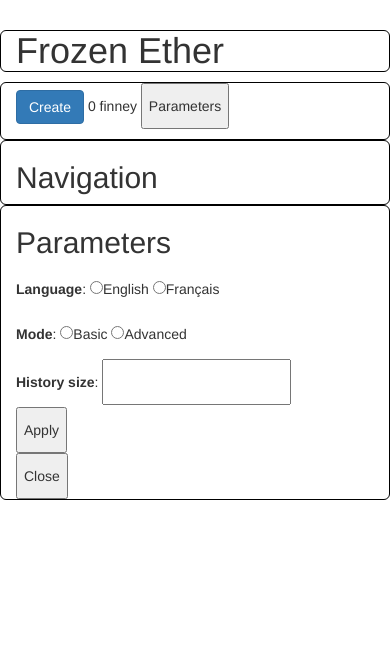
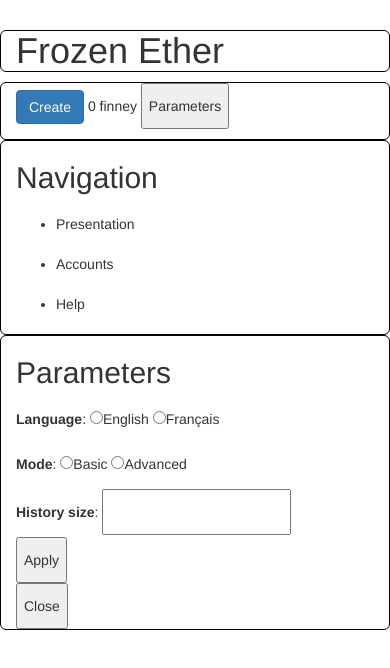
Before and after one commit to SimonBatardiere/frozenether, a plain HTML site: page index.html in a window 390 px wide. Both pictures are taken after a click on the button "Parameters". Drawn offline with nearby package versions, Linux system fonts and the light colour scheme.

Commit message:
Add nivagation left menu

```diff
--- a/index.html
+++ b/index.html
@@ -30,7 +30,15 @@
 			<div id="pages" class="row">
 				<nav class="col-sm-2">
 					<h2>Navigation</h2>
+					<ul id="navigation">
+						<li id="navigation_presentation">Presentation</li>
+						<li id="navigation_accounts">Accounts</li>
+						<li id="navigation_help">Help</li>
+					</ul>
 				</nav>
+				<section id="page_presentation" class="col-sm-10">
+					<h2>Presentation</h2>
+				</section>
 				<section id="page_accounts" class="col-sm-10">
 					<div class="col-sm-9" id="accounts_empty">
 						<button data-toggle="modal" href="#popup_create_account" class="btn btn-primary">Create</button>
@@ -44,6 +52,9 @@
 						<h2>History</h2>
 						<div id="history"></div>
 					</aside>
+				</section>
+				<section id="page_help" class="col-sm-10">
+					<h2>Help</h2>
 				</section>
 				<section id="page_parameters" class="col-sm-10">
 					<h2>Parameters</h2>
--- a/js/script.js
+++ b/js/script.js
@@ -161,9 +161,31 @@ frozenether.Account.prototype.update = function(msg) {
 	updateTotalAmount();
 }
 
-$(function() {
+frozenether.changePage = function(page) {
+	if (typeof frozenether.current_page !== 'undefined') {
+		$(frozenether.current_page).hide();
+	}
+	if (typeof page === 'undefined') {
+		page = frozenether.previous_page;
+	}
+	if (typeof page === 'undefined') {
+		page = '#page_presentation';
+	}
+	$(page).show();
+	frozenether.previous_page = frozenether.current_page;
+	frozenether.current_page = page;
+}
+
+frozenether.initNav = function() {
+	$('#page_accounts').hide();
+	$('#page_help').hide();
 	$('#page_parameters').hide();
 	$('#accounts_full').hide();
+	frozenether.changePage();
+}
+
+$(function() {
+	frozenether.initNav();
 
 	$('#create_button').on('click', function() {
 		var owner = $('#create_owner').val();
@@ -182,25 +204,33 @@ $(function() {
 	});
 
 	$('#parameters_button').on('click', function() {
-		$('#page_accounts').toggle();
-		$('#page_parameters').toggle();
-
+		frozenether.changePage('#page_parameters');
 		$('input[name="parameter_language"][value="' + localStorage.getItem('language') + '"]').prop('checked', true);
 		$('input[name="parameter_mode"][value="' + localStorage.getItem('mode') + '"]').prop('checked', true);
 		$('#parameter_history_size').val(localStorage.getItem('history_size'));
 	});
 
 	$('#close_parameters').on('click', function() {
-		$('#page_parameters').hide();
-		$('#page_accounts').show();
+		frozenether.changePage();
 	});
 
 	$('#apply_parameters').on('click', function() {
 		localStorage.setItem('language', $('input[name="parameter_language"]:checked').val());
 		localStorage.setItem('mode', $('input[name="parameter_mode"]:checked').val());
 		localStorage.setItem('history_size', $('#parameter_history_size').val());
-		$('#page_parameters').hide();
-		$('#page_accounts').show();
+		frozenether.changePage();
+	});
+
+	$('#navigation_presentation').on('click', function() {
+		frozenether.changePage('#page_presentation');
+	});
+
+	$('#navigation_accounts').on('click', function() {
+		frozenether.changePage('#page_accounts');
+	});
+
+	$('#navigation_help').on('click', function() {
+		frozenether.changePage('#page_help');
 	});
 });
 
```
